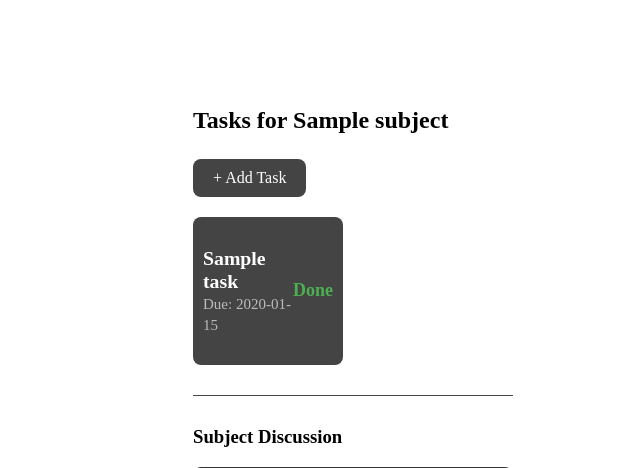
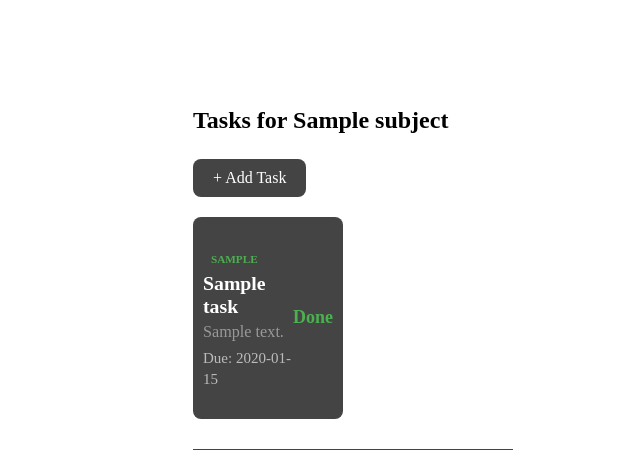
Before and after one commit to NikhilFonseka/studyplanner, a Flask app: page /subject/1 in a window 1280 px wide. Shown: the top 468 px of the page, without its empty margins (287-927 px from the left). Run offline with Flask 3, Linux system fonts and the light colour scheme; a user stored in the database is signed in; tables that the repository leaves empty hold one stand-in row (values such as "Sample post").

Commit message:
messaging feature work + task tags

```diff
--- a/app.py
+++ b/app.py
@@ -74,6 +74,7 @@ class Task(db.Model):
     title = db.Column(db.String(50), nullable=False)
     description = db.Column(db.Text)
     due_date = db.Column(db.DateTime)
+    tag = db.Column(db.String(20), default="General")
     is_completed = db.Column(db.Boolean, default=False)
     subject_id = db.Column(
         db.Integer, db.ForeignKey('subject.subject_id'), nullable=False
--- a/static/style.css
+++ b/static/style.css
@@ -97,3 +97,35 @@ input.input_group {
     border-radius: 8px;
     font-size: 18px;
 }
+/* --- Message Bubbles --- */
+.msg {
+    padding: 10px;
+    border-radius: 10px;
+    max-width: 75%;
+    margin-bottom: 5px;
+}
+
+.msg-sent {
+    background: #005c4b;
+    align-self: flex-end;
+    margin-left: auto;
+    text-align: right;
+}
+
+.msg-received {
+    background: #333;
+    align-self: flex-start;
+}
+
+/* --- Task Tags --- */
+.task-tag {
+    background: #444;
+    color: #4CAF50;
+    font-size: 0.7rem;
+    padding: 2px 8px;
+    border-radius: 10px;
+    text-transform: uppercase;
+    font-weight: bold;
+    display: inline-block;
+    margin-bottom: 5px;
+}
--- a/templates/viewsubject.html
+++ b/templates/viewsubject.html
@@ -4,12 +4,6 @@
     <meta charset="UTF-8">
     <link rel="stylesheet" href="/static/style.css">
     <title>W Notes+ | {{ subject.name }}</title>
-    <style>
-        /* Simple classes for message alignment */
-        .msg { padding: 10px; border-radius: 10px; max-width: 75%; margin-bottom: 5px; }
-        .msg-sent { background: #005c4b; align-self: flex-end; margin-left: auto; text-align: right; }
-        .msg-received { background: #333; align-self: flex-start; }
-    </style>
 </head>
 <body>
     <div style="padding: 20px 0 0 20px;">
@@ -30,7 +24,14 @@
             <li>
                 <div class="subject_card" style="text-align: left; display: flex; justify-content: space-between; align-items: center;">
                     <div>
+                        <span class="task-tag">{{ task.tag if task.tag else 'General' }}</span><br>
+
                         <strong style="font-size: 1.1em;">{{ task.title }}</strong><br>
+
+                        {% if task.description %}
+                            <p style="color: #999; font-size: 0.9em; margin: 5px 0;">{{ task.description }}</p>
+                        {% endif %}
+
                         <small style="color: #bbb;">Due: {{ task.due_date.strftime('%Y-%m-%d') if task.due_date else 'No Date' }}</small>
                     </div>
                     <div class="task_actions">
```
Also changed, not shown: instance/database.db.
